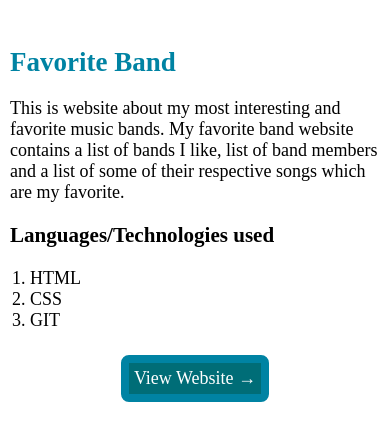
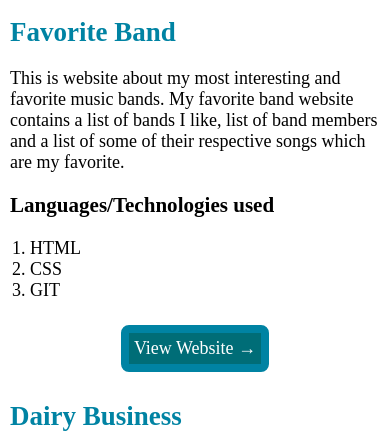
Before and after one commit to ngetichnicholas/my-portfolio, a plain HTML site: page my-projects.html in a window 390 px wide. Shown: the part 370-813 px from the top of the page. Drawn offline with Linux system fonts and the light colour scheme.

Commit message:
Update container margins

```diff
--- a/css/style.css
+++ b/css/style.css
@@ -51,7 +51,7 @@ body {
 #container {
   height: auto;
   text-align: center;
-  margin-bottom: 100px;
+  margin-bottom: 60px;
 }
 #profile {
   float: left;
@@ -303,7 +303,8 @@ table th {
   }
   #container {
     height: auto;
-    width: 100%;
+    height: auto;
+    margin-bottom: 0px;
   }
   #profile {
     align-items: center;
@@ -408,13 +409,13 @@ table th {
     grid-row-end: 18;
   }
   #projects-banner {
-    padding-top: 20px;
+    padding-top: 5px;
     display: flex;
     flex-direction: column;
   }
   .dairy,.music,.anita {
     width: 100%;
-    padding-top: 20px;
+    padding-top: 5px;
     text-align: left;
     background-color: unset;
   }
--- a/my-projects.html
+++ b/my-projects.html
@@ -181,7 +181,7 @@
           </ul>
         </div>
         <div id="copyright">
-          <p>© 2021 Nicholas Ngetich</p>
+          <p>2021@nicholasngetich</p>
         </div>
       </div>
     </body>
```
